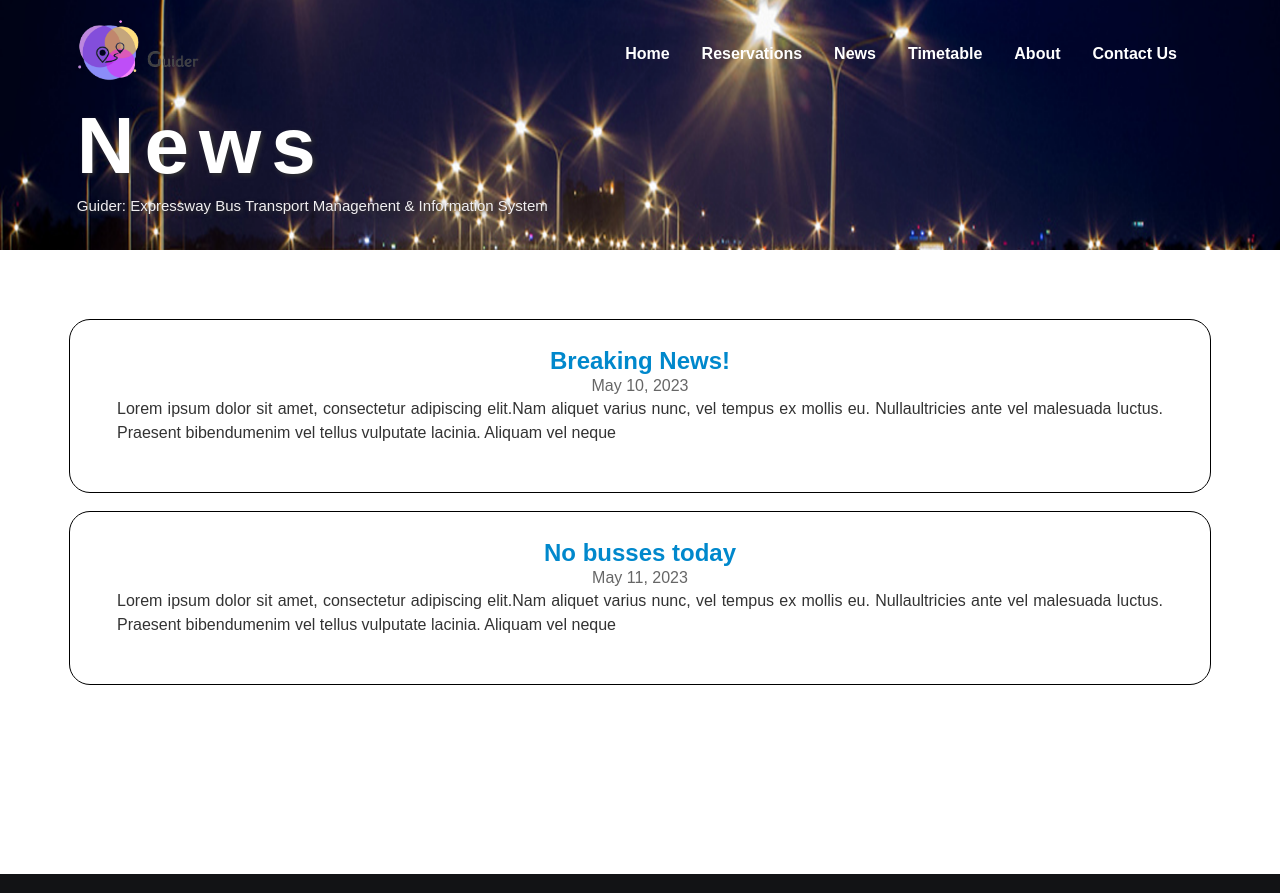
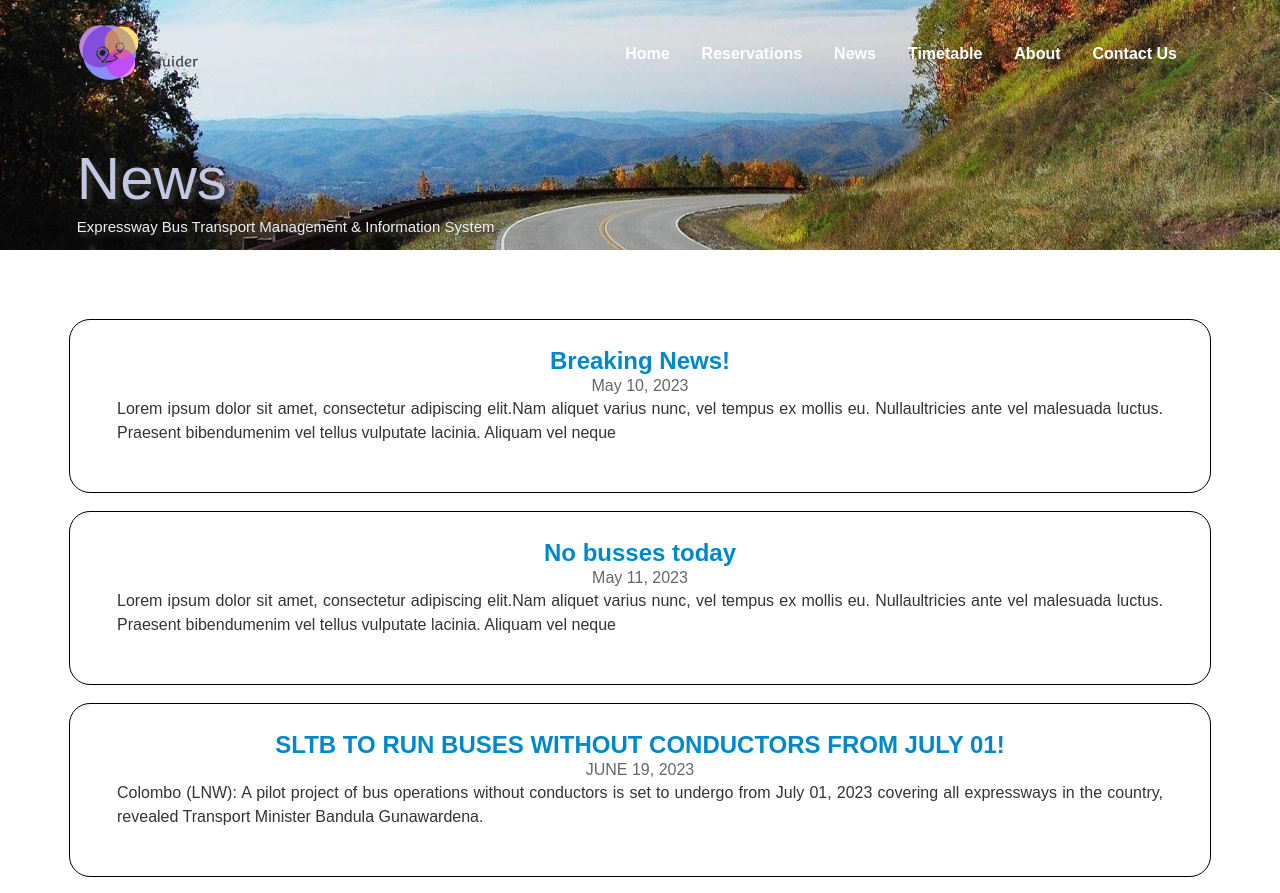
Before and after one commit to Guider-Bus-Reservation-System/Frontend, a React (Create React App) app: page /news in a window 1280 px wide. Shown: the top 893 px of the page. Built offline with nearby package versions, Linux system fonts and the light colour scheme.

Commit message:
Add news page

```diff
--- a/src/pages/news.jsx
+++ b/src/pages/news.jsx
@@ -26,6 +26,23 @@ const News = () => {
 				"ultricies ante vel malesuada luctus. Praesent bibendum" +
 				"enim vel tellus vulputate lacinia. Aliquam vel neque",
 		},
+
+		{
+			title: "SLTB TO RUN BUSES WITHOUT CONDUCTORS FROM JULY 01!",
+			date: "JUNE 19, 2023",
+			content:
+				"Colombo (LNW): A pilot project of bus operations without conductors is set to undergo from July 01, 2023 covering all expressways in the country, revealed Transport Minister Bandula Gunawardena.",
+		},
+
+		{
+			title: "Breaking News!",
+			date: "May 10, 2023",
+			content:
+				"Lorem ipsum dolor sit amet, consectetur adipiscing elit." +
+				"Nam aliquet varius nunc, vel tempus ex mollis eu. Nulla" +
+				"ultricies ante vel malesuada luctus. Praesent bibendum" +
+				"enim vel tellus vulputate lacinia. Aliquam vel neque",
+		},
 	];
 
 	return (
@@ -38,16 +55,16 @@ const News = () => {
 
 					<div className="news-header-image-container">
 						<img
-							src="homepage.png"
+							src="img6_.jpg"
 							alt="homepage"
 							className="news-header-image"
 						/>
 					</div>
 
-					<div className="home-header-container">
-						<div className="home-header-title">News</div>
+					<div className="sub-header-container">
+						<div className="sub-header-title">News</div>
 						<div className="home-header-subtitle">
-							Guider: Expressway Bus Transport Management &
+							Expressway Bus Transport Management &
 							Information System
 						</div>
 					</div>
```
